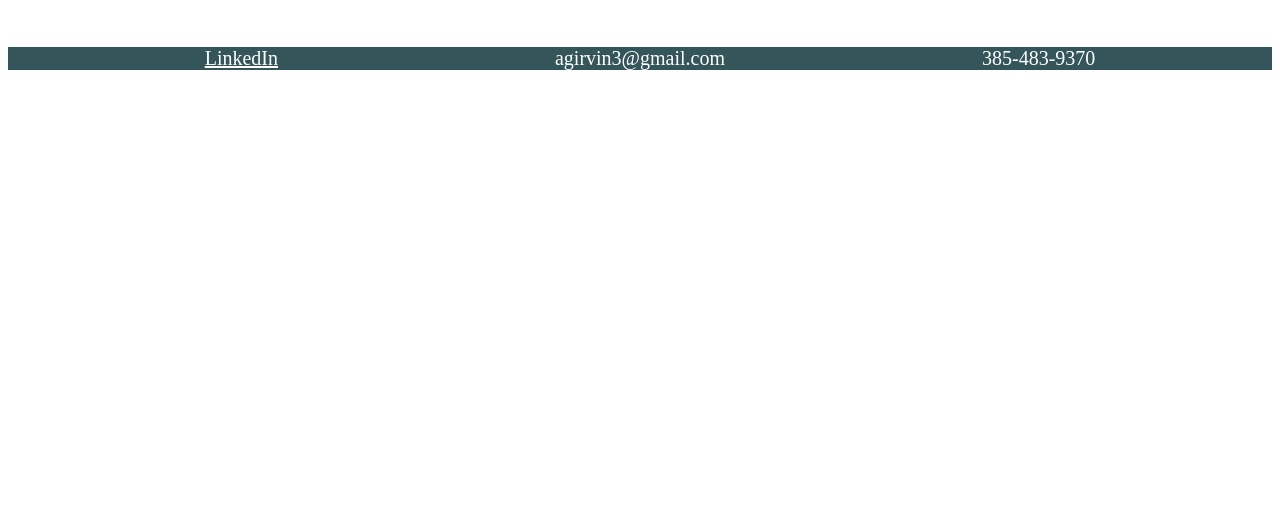
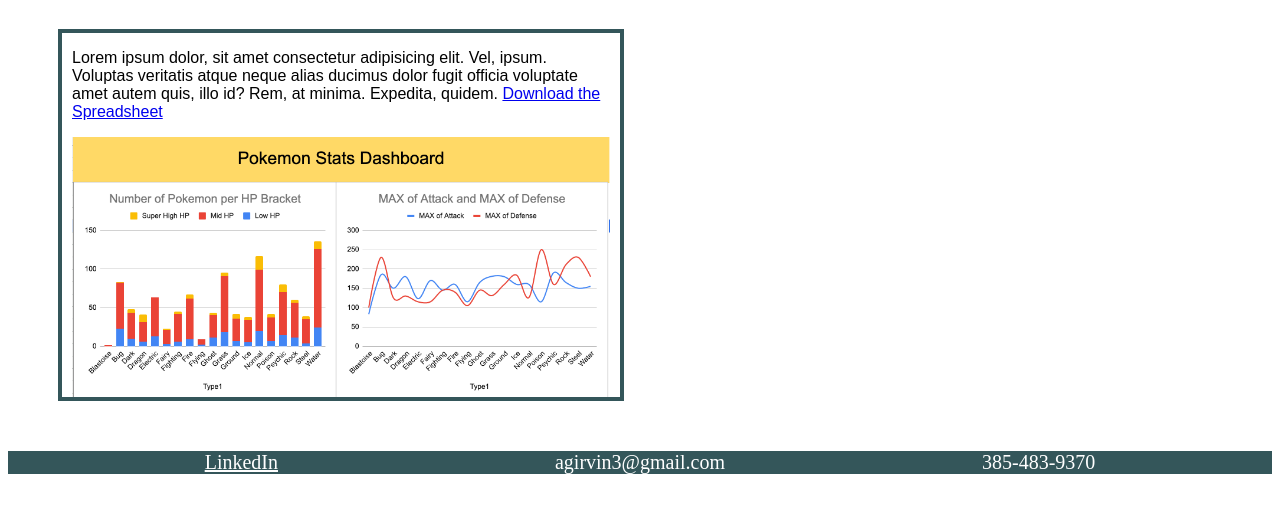
Before and after one commit to agirvin3/agirvin3.github.io, a plain HTML site: page projects.html in a window 1280 px wide. Shown: the part 833-1346 px from the top of the page. Before the commit the page ends 953 px from the top, so only its background shows below. Drawn offline with Linux system fonts and the light colour scheme.

Commit message:
Upload another dashboard
I uploaded another dashboard to my projects html

```diff
--- a/projects.html
+++ b/projects.html
@@ -39,6 +39,17 @@
         <img src="spotify-streaming.png" alt="Spotify Streaming" />
       </div>
     </section>
+    <section>
+      <div class="image-box bordered portfolio-font">
+        <p>
+          Lorem ipsum dolor, sit amet consectetur adipisicing elit. Vel, ipsum.
+          Voluptas veritatis atque neque alias ducimus dolor fugit officia
+          voluptate amet autem quis, illo id? Rem, at minima. Expedita, quidem.
+          <a href="pokemon-stats.xlsx" download> Download the Spreadsheet</a>
+        </p>
+        <img src="pokemon-stats-dashboard.png" alt="Pokemon Stats" />
+      </div>
+    </section>
   </main>
    <footer>
       <div class="card-row font-color">
```
Also changed, not shown: pokemon-stats-dashboard.png (added), 1 other file.
